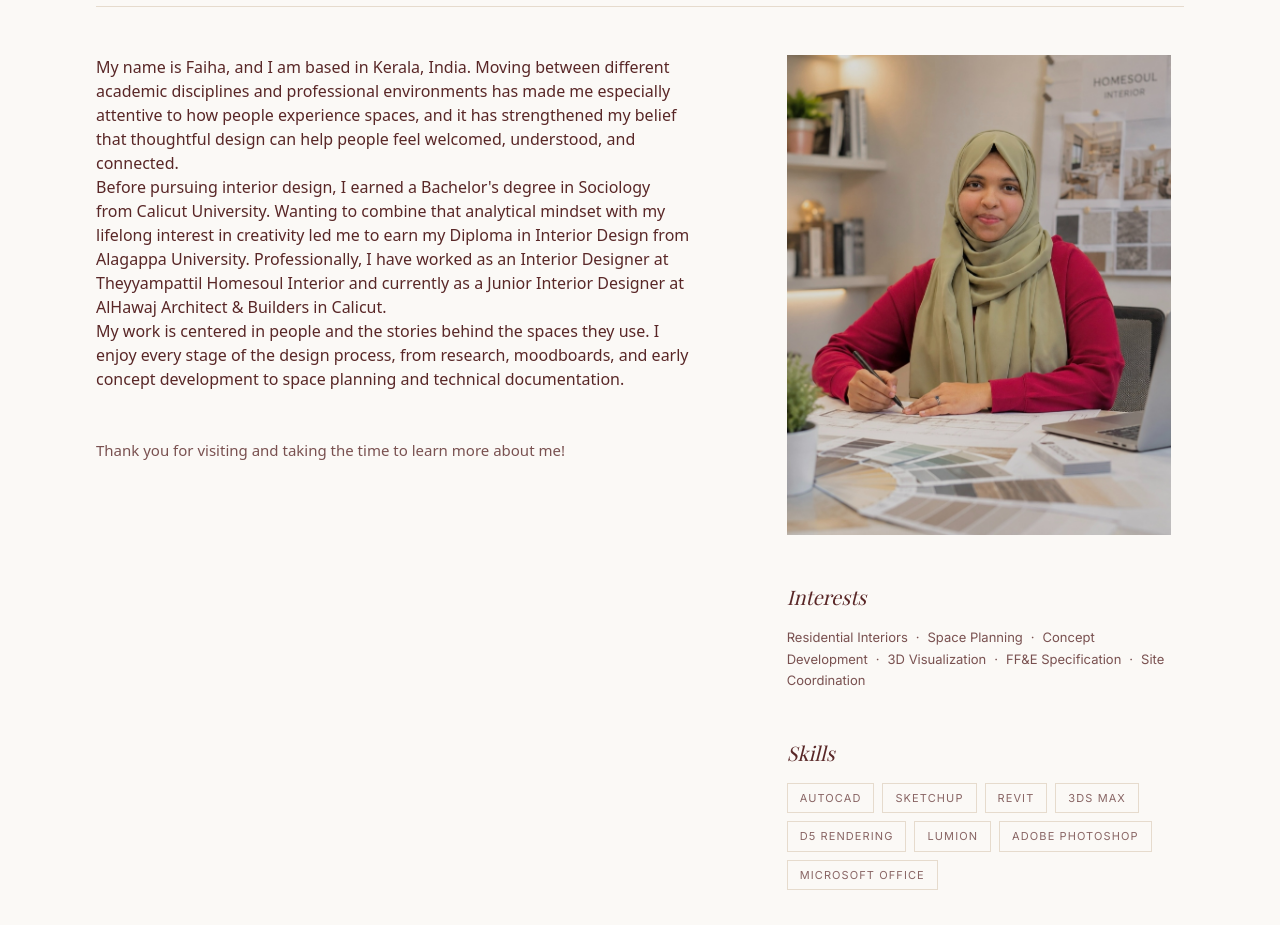
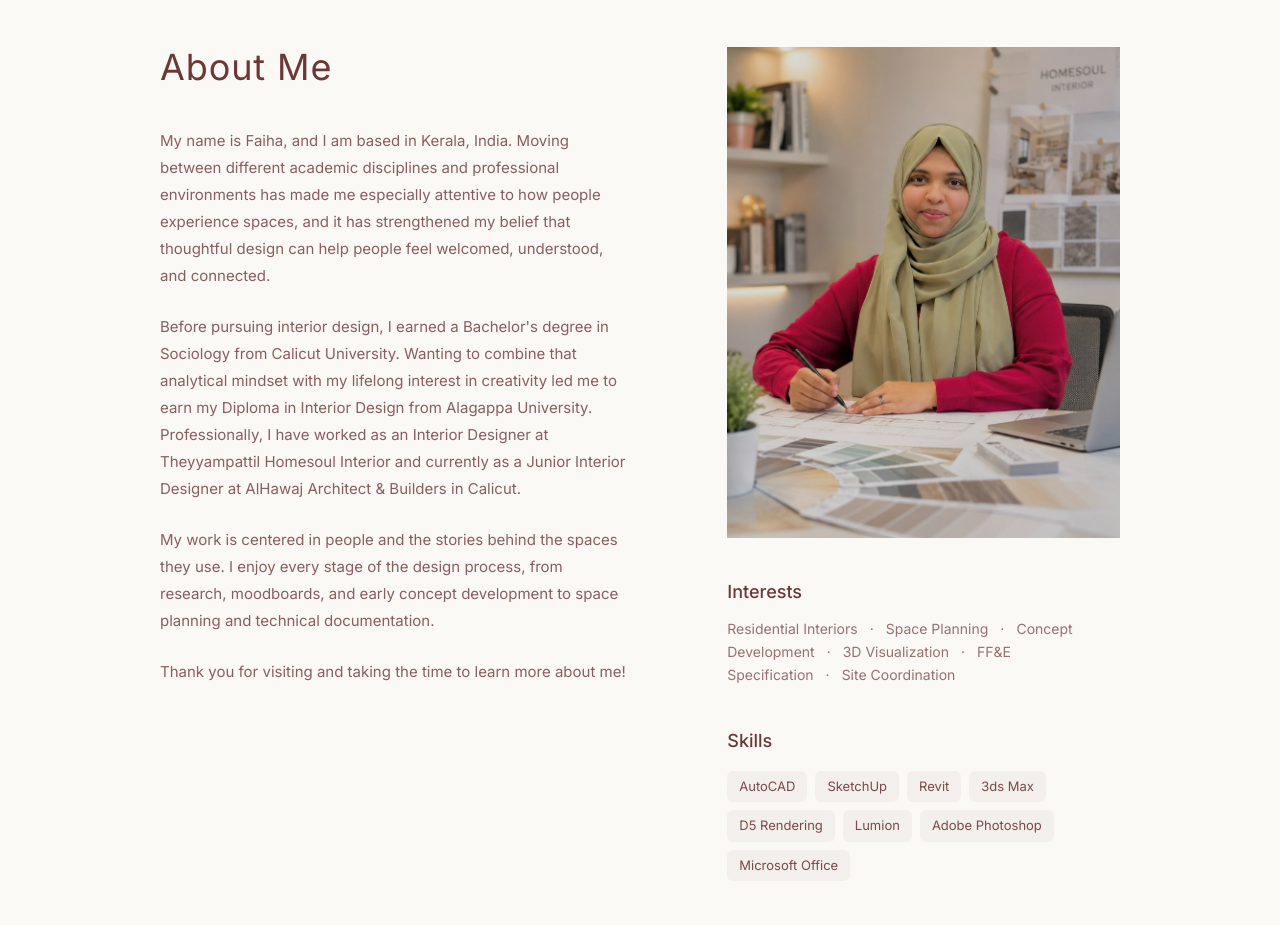
Before and after one commit to mariyam00786/faiha, a Next.js app: page / in a window 1280 px wide. Shown: the part 9660-10585 px from the top of the page. Built offline with nearby package versions, Linux system fonts and the light colour scheme; a web font is replaced by a local one.

Commit message:
Redesign About Me section to match Shuree Batbold layout exactly

```diff
--- a/src/components/AboutSection.tsx
+++ b/src/components/AboutSection.tsx
@@ -6,45 +6,43 @@ import Image from "next/image";
 
 export function AboutSection() {
   return (
-    <section id="about" className="py-24 px-6 md:px-12 lg:px-24">
-      <div className="mb-12">
-        <h2 className="section-label">ABOUT ME</h2>
-        <div className="divider-y" />
-      </div>
-
-      <div className="grid grid-cols-1 lg:grid-cols-12 gap-12 lg:gap-24">
+    <section id="about" className="max-w-6xl mx-auto py-32 px-6 md:px-12 lg:px-24 border-t border-brand-border mt-12">
+      <div className="flex flex-col lg:flex-row gap-16 lg:gap-24">
 
         {/* Left Column: Bio */}
-        <div className="lg:col-span-7 order-2 lg:order-1">
-          <div className="prose prose-lg prose-p:text-brand-text/80 prose-p:leading-[1.8] prose-p:font-sans prose-p:text-[15px] prose-p:mb-8">
+        <div className="flex-1 lg:flex-[1.2] order-2 lg:order-1">
+          <h2 className="font-sans text-3xl md:text-4xl font-normal text-brand-dark mb-10 tracking-wide">
+            About Me
+          </h2>
+          <div className="flex flex-col gap-6 text-[15px] leading-[1.8] text-brand-dark/80 font-sans">
             {siteData.about.bio.split('\n\n').map((paragraph, i) => (
               <p key={i}>{paragraph}</p>
             ))}
+            <p>Thank you for visiting and taking the time to learn more about me!</p>
           </div>
-          <p className="mt-12 text-[15px] text-brand-text/80">Thank you for visiting and taking the time to learn more about me!</p>
         </div>
 
         {/* Right Column: Details */}
-        <div className="lg:col-span-5 flex flex-col gap-12 order-1 lg:order-2">
+        <div className="flex-1 flex flex-col gap-10 order-1 lg:order-2">
 
-          <div className="aspect-[4/5] w-full max-w-sm mx-auto lg:mx-0 bg-[#E5E0D8] relative overflow-hidden">
+          <div className="w-full aspect-[4/5] bg-brand-border relative overflow-hidden">
             <Image
               src={siteData.personal.profileImage}
               alt={siteData.personal.name}
               fill
               unoptimized
               className="object-cover"
-              sizes="(max-width: 768px) 100vw, 384px"
+              sizes="(max-width: 768px) 100vw, 50vw"
             />
           </div>
 
           <div>
-            <h3 className="font-serif italic text-xl mb-4">Interests</h3>
-            <p className="text-[13px] text-brand-text/80 leading-relaxed font-sans">
+            <h3 className="font-sans text-lg font-medium text-brand-dark mb-3">Interests</h3>
+            <p className="text-[14px] text-brand-dark/70 leading-relaxed font-sans">
               {siteData.about.interests.map((interest, i) => (
                 <Fragment key={i}>
                   {interest}
-                  {i < siteData.about.interests.length - 1 && <span className="mx-2">·</span>}
+                  {i < siteData.about.interests.length - 1 && <span className="mx-3 whitespace-pre">·</span>}
                 </Fragment>
               ))}
             </p>
@@ -52,8 +50,8 @@ export function AboutSection() {
 
           {siteData.about.awards.length > 0 && (
             <div>
-              <h3 className="font-serif italic text-xl mb-4">Awards / Recognition</h3>
-              <ul className="text-[13px] text-brand-text/80 leading-relaxed font-sans space-y-2">
+              <h3 className="font-sans text-lg font-medium text-brand-dark mb-3">Awards / Recognition</h3>
+              <ul className="text-[14px] text-brand-dark/70 leading-relaxed font-sans space-y-2">
                 {siteData.about.awards.map((award, i) => (
                   <li key={i}>{award}</li>
                 ))}
@@ -63,12 +61,12 @@ export function AboutSection() {
 
           {siteData.about.organizations.length > 0 && (
             <div>
-              <h3 className="font-serif italic text-xl mb-4">Organizations / Involvement</h3>
-              <p className="text-[13px] text-brand-text/80 leading-relaxed font-sans">
+              <h3 className="font-sans text-lg font-medium text-brand-dark mb-3">Organizations / Involvement</h3>
+              <p className="text-[14px] text-brand-dark/70 leading-relaxed font-sans">
                 {siteData.about.organizations.map((org, i) => (
                   <Fragment key={i}>
                     {org}
-                    {i < siteData.about.organizations.length - 1 && <span className="mx-2">·</span>}
+                    {i < siteData.about.organizations.length - 1 && <span className="mx-3 whitespace-pre">·</span>}
                   </Fragment>
                 ))}
               </p>
@@ -76,26 +74,26 @@ export function AboutSection() {
           )}
 
           <div>
-            <h3 className="font-serif italic text-xl mb-4">Skills</h3>
+            <h3 className="font-sans text-lg font-medium text-brand-dark mb-4">Skills</h3>
             <div className="flex flex-wrap gap-2">
               {siteData.about.skills.map((skill) => (
-                <div
+                <span
                   key={skill}
-                  className="px-3 py-1.5 border border-brand-border text-[11px] text-brand-text/70 uppercase tracking-widest font-sans"
+                  className="bg-brand-dark/5 px-3 py-1.5 text-[13px] text-brand-dark/90 font-sans rounded-md"
                 >
                   {skill}
-                </div>
+                </span>
               ))}
             </div>
           </div>
 
           <div>
-            <h3 className="font-serif italic text-xl mb-4">Languages</h3>
-            <p className="text-[13px] text-brand-text/80 leading-relaxed font-sans">
+            <h3 className="font-sans text-lg font-medium text-brand-dark mb-3">Languages</h3>
+            <p className="text-[14px] text-brand-dark/70 leading-relaxed font-sans">
               {siteData.about.languages.map((lang, i) => (
                 <Fragment key={i}>
                   {lang}
-                  {i < siteData.about.languages.length - 1 && <span className="mx-2">·</span>}
+                  {i < siteData.about.languages.length - 1 && <span className="mx-3 whitespace-pre">·</span>}
                 </Fragment>
               ))}
             </p>
```
